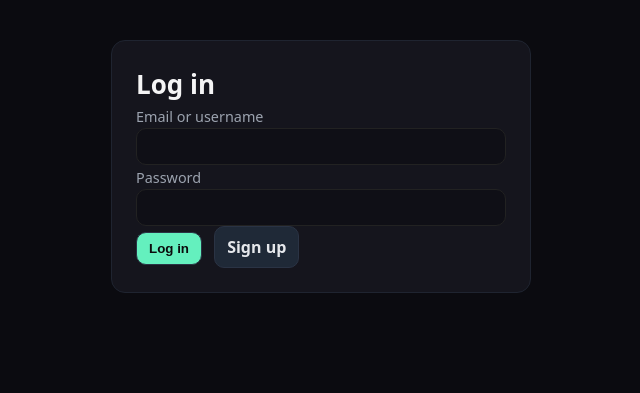
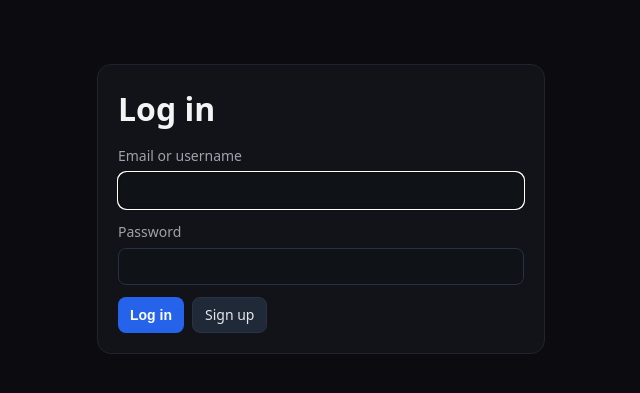
Before and after one commit to ArianV/music, a PHP site: page /login in a window 1280 px wide. Shown: the part 49-442 px from the top of the page, without its empty margins (319-959 px from the left). Run offline with PHP 8.4, Linux system fonts and the light colour scheme; some libraries are stand-ins or nearby versions.

Commit message:
patched login.php

```diff
--- a/routes/login.php
+++ b/routes/login.php
@@ -1,99 +1,101 @@
 <?php
 // routes/login.php
 require_once __DIR__ . '/../config.php';
-csrf_check();
 
-$pdo = db();
-
-$errors = [];
-if ($_SERVER['REQUEST_METHOD'] === 'POST') {
-  $login    = trim($_POST['login'] ?? '');   // email or handle/username
-  $password = (string)($_POST['password'] ?? '');
-
-  if ($login === '' || $password === '') {
-    $errors[] = 'Email/username and password are required.';
-  } else {
-    // Build WHERE that matches any available identity column
-    $whereParts = [];
-    $params = [':v' => strtolower($login)];
-
-    if (table_has_column($pdo, 'users', 'email'))    $whereParts[] = 'lower(email) = :v';
-    if (table_has_column($pdo, 'users', 'handle'))   $whereParts[] = 'lower(handle) = :v';
-    if (table_has_column($pdo, 'users', 'username')) $whereParts[] = 'lower(username) = :v';
-
-    if (!$whereParts) {
-      $errors[] = 'Login is not configured (no email/handle/username column).';
-    } else {
-      // Determine which password column we have
-      $pwdCol = null;
-      if (table_has_column($pdo, 'users', 'password_hash')) $pwdCol = 'password_hash';
-      elseif (table_has_column($pdo, 'users', 'password'))  $pwdCol = 'password';
-
-      if (!$pwdCol) {
-        $errors[] = 'Login is not configured (no password column).';
-      } else {
-        $cols = "id, " . $pwdCol . " AS pwd";
-        // grab a couple of optional fields for session niceties
-        if (table_has_column($pdo, 'users', 'display_name')) $cols .= ", display_name";
-        if (table_has_column($pdo, 'users', 'handle'))       $cols .= ", handle";
-
-        $sql = "SELECT $cols FROM users WHERE (" . implode(' OR ', $whereParts) . ") LIMIT 1";
-        $st  = $pdo->prepare($sql);
-        $st->execute($params);
-        $u = $st->fetch();
-
-        if (!$u) {
-          $errors[] = 'Invalid credentials.';
-        } else {
-          $ok = false;
-          // If stored as bcrypt/argon/etc.
-          if (strlen($u['pwd'] ?? '') > 0 && preg_match('/^\$2[ayb]\$|\$argon2i|\$argon2id/', $u['pwd'])) {
-            $ok = password_verify($password, $u['pwd']);
-          } else {
-            // fallback: plain (not recommended)
-            $ok = hash_equals((string)$u['pwd'], $password);
+if (current_user()) {
+  header('Location: ' . asset('dashboard'));
+  exit;
 }
 
-          if ($ok) {
+$err = null;
+if ($_SERVER['REQUEST_METHOD'] === 'POST') {
+  csrf_check();
+  $id = trim($_POST['id'] ?? '');
+  $pw = (string)($_POST['password'] ?? '');
+
+  if ($id === '' || $pw === '') {
+    $err = 'Please enter your email/username and password.';
+  } else {
+    // login by email OR handle OR username (if present)
+    $st = db()->prepare("
+      SELECT *
+      FROM users
+      WHERE lower(email)  = lower(:id)
+         OR lower(handle) = lower(:id)
+         OR lower(coalesce(username, '')) = lower(:id)
+      LIMIT 1
+    ");
+    $st->execute([':id' => $id]);
+    $u = $st->fetch(PDO::FETCH_ASSOC);
+
+    if ($u && password_verify($pw, (string)($u['password_hash'] ?? ''))) {
       $_SESSION['user_id'] = (int)$u['id'];
-            header('Location: ' . BASE_URL . 'dashboard');
+      header('Location: ' . asset('dashboard'));
       exit;
-          } else {
-            $errors[] = 'Invalid credentials.';
     }
-        }
-      }
-    }
+    $err = 'Invalid credentials.';
   }
 }
 
-// ----- view -----
 $title = 'Log in';
+$head = <<<CSS
+<style>
+.auth-wrap { max-width: 480px; margin: 64px auto; padding: 0 16px; }
+.auth-card { background:#111318; border:1px solid #1f2430; border-radius:14px; padding:20px; }
+.auth-card h1 { margin:0 0 12px; }
+.auth-card .row{ margin-bottom:12px; }
+.auth-card label{ display:block; font-size:14px; color:#a1a1aa; margin-bottom:6px; }
+.auth-card input[type="text"], .auth-card input[type="email"], .auth-card input[type="password"]{
+  width:100%; box-sizing:border-box; background:#0f1217; border:1px solid #263142;
+  color:#e5e7eb; border-radius:8px; padding:10px;
+}
+.auth-card .actions{ display:flex; gap:8px; align-items:center; }
+
+/* make Log in and Sign up identical size */
+.auth-card .btn,
+.auth-card .btn-secondary{
+  display:inline-flex; align-items:center; justify-content:center;
+  height:36px; padding:0 12px; line-height:1; font-size:14px; border-radius:8px;
+}
+.btn { background:#2563eb; color:#fff; border:none; cursor:pointer; }
+.btn:hover { filter: brightness(1.1); }
+.btn-secondary { background:#1f2937; color:#e5e7eb; border:1px solid #2a3344; text-decoration:none; }
+.btn-secondary:hover { background:#232e44; }
+
+/* small error notice */
+.notice.err{ margin:10px 0; padding:10px 12px; border-radius:8px;
+  background:#3a0d0d; color:#fecaca; border:1px solid #7f1d1d; }
+</style>
+CSS;
+
 ob_start(); ?>
-<div class="card" style="max-width:420px;margin:40px auto;padding:24px">
-  <h1 class="title" style="margin-top:0">Log in</h1>
+<div class="auth-wrap">
+  <div class="auth-card">
+    <h1>Log in</h1>
 
-  <?php if ($errors): ?>
-    <div class="notice err" style="border:1px solid #7f1d1d;background:#1b1212;color:#fca5a5;padding:10px 12px;border-radius:10px;margin-bottom:12px">
-      <?= e(implode(' ', $errors)) ?>
-    </div>
+    <?php if ($err): ?>
+      <div class="notice err"><?= e($err) ?></div>
     <?php endif; ?>
 
-  <form method="post" novalidate>
+    <form method="post" autocomplete="on">
       <input type="hidden" name="csrf" value="<?= e(csrf_token()) ?>">
+
       <div class="row">
-      <label class="small">Email or username</label>
-      <input type="text" name="login" required autocomplete="username">
+        <label>Email or username</label>
+        <input type="text" name="id" value="<?= e($_POST['id'] ?? '') ?>" autofocus>
       </div>
+
       <div class="row">
-      <label class="small">Password</label>
-      <input type="password" name="password" required autocomplete="current-password">
+        <label>Password</label>
+        <input type="password" name="password">
       </div>
-    <div class="row">
-      <button type="submit" class="btn btn-primary">Log in</button>
-      <a class="btn" href="<?= e(asset('register')) ?>" style="margin-left:8px">Sign up</a>
+
+      <div class="actions">
+        <button type="submit" class="btn">Log in</button>
+        <a class="btn-secondary" href="<?= e(asset('register')) ?>">Sign up</a>
       </div>
     </form>
+  </div>
 </div>
 <?php
 $content = ob_get_clean();
```
Lines whose indentation alone changed are shown as unchanged.
